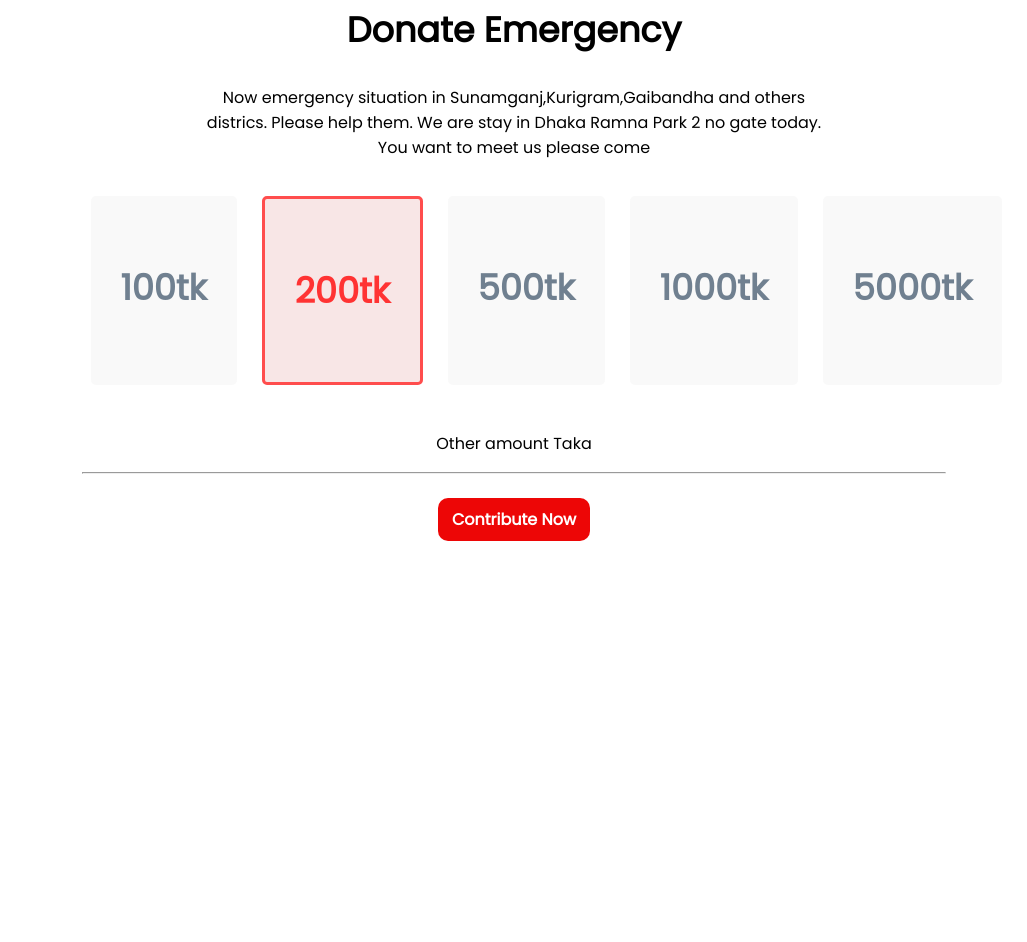
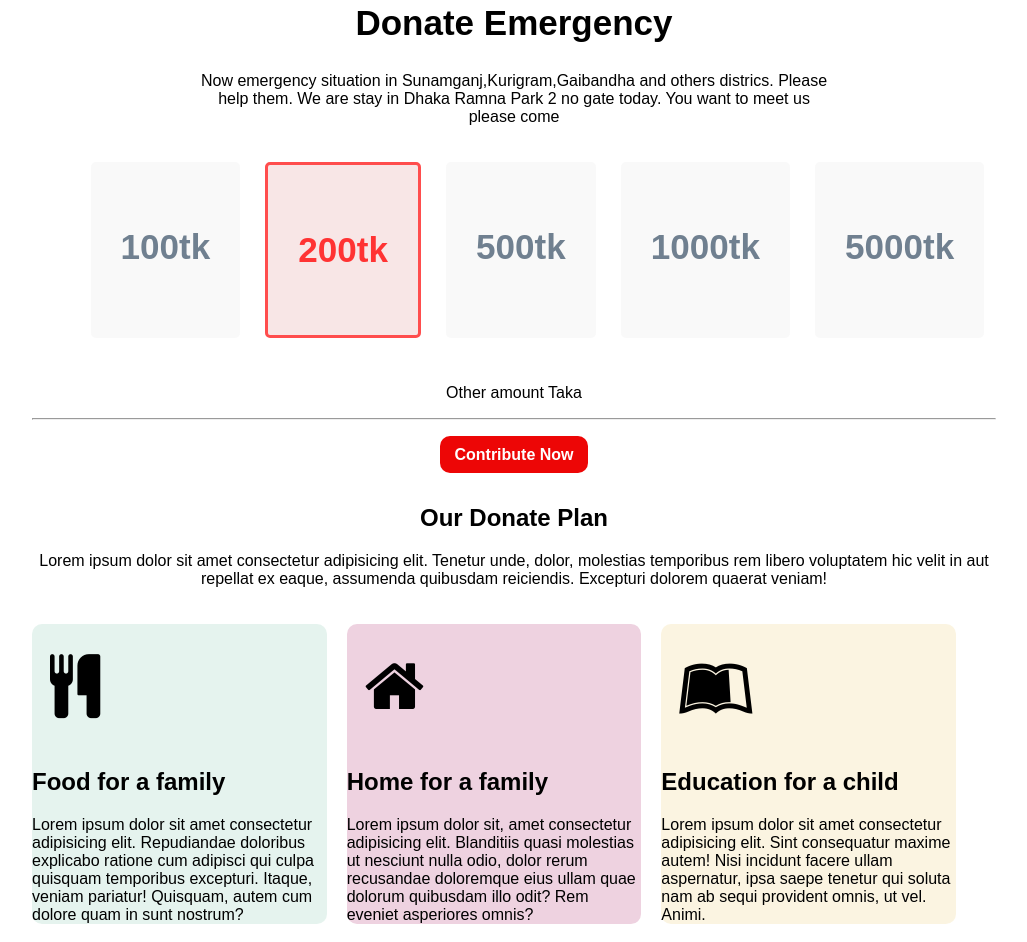
Before and after one commit to Hafiz0073/donate-for-them, a plain HTML site: page index.html in a window 1280 px wide. Shown: the part 605-1547 px from the top of the page, without its empty margins (126-1153 px from the left). Before the commit the page ends 1155 px from the top, so only its background shows below. Drawn offline with Linux system fonts and the light colour scheme.

Commit message:
third section

```diff
--- a/index.html
+++ b/index.html
@@ -9,7 +9,8 @@
     <link rel="stylesheet" href="style.css">
     <link rel="preconnect" href="https://fonts.googleapis.com">
     <link rel="preconnect" href="https://fonts.gstatic.com" crossorigin>
-    <link href="https://fonts.googleapis.com/css2?family=Merriweather&family=Poppins&display=swap" rel="stylesheet">
+    <link rel="stylesheet" href="https://cdnjs.cloudflare.com/ajax/libs/font-awesome/4.7.0/css/font-awesome.min.css">
+    <link rel="stylesheet" href="style.css">
 </head>
 
 <body>
@@ -50,9 +51,41 @@
             <br>
             <a class="contribute-button" href="http://">Contribute Now</a>
         </div>
+    </section>
+    <section class="donate-plan ">
+        <div class="donet-content final-amount">
+            <h1>Our Donate Plan</h1>
+            <p>Lorem ipsum dolor sit amet consectetur adipisicing elit. Tenetur unde, dolor, molestias temporibus rem
+                libero voluptatem hic velit in aut repellat ex eaque, assumenda quibusdam reiciendis. Excepturi dolorem
+                quaerat veniam!</p>
+        </div>
+    </section>
+    <section class="needed">
+        <div class="donate-summery">
+            <div class="food">
+                <i class="fa fa-4x fa-cutlery icon" aria-hidden="true"></i>
+                <h1>Food for a family</h1>
+                <p>Lorem ipsum dolor sit amet consectetur adipisicing elit. Repudiandae doloribus explicabo ratione cum
+                    adipisci qui culpa quisquam temporibus excepturi. Itaque, veniam pariatur! Quisquam, autem cum
+                    dolore quam in sunt nostrum?</p>
+            </div>
+            <div class="home">
+                <i class="fa fa-4x fa-home icon" aria-hidden="true"></i>
+                <h1>Home for a family</h1>
+                <p>Lorem ipsum dolor sit, amet consectetur adipisicing elit. Blanditiis quasi molestias ut nesciunt
+                    nulla odio, dolor rerum recusandae doloremque eius ullam quae dolorum quibusdam illo odit? Rem
+                    eveniet asperiores omnis?</p>
+            </div>
+            <div class="education">
+                <i class="fa fa-4x fa-leanpub icon" aria-hidden="true"></i>
+                <h1>Education for a child</h1>
+                <p>Lorem ipsum dolor sit amet consectetur adipisicing elit. Sint consequatur maxime autem! Nisi incidunt
+                    facere ullam aspernatur, ipsa saepe tenetur qui soluta nam ab sequi provident omnis, ut vel. Animi.
+                </p>
+            </div>
+        </div>
+    </section>
 
-
-    </section>
 </body>
 
 </html>
--- a/style.css
+++ b/style.css
@@ -100,6 +100,42 @@ body {
 }
 
 .final-amount {
-    padding: 10px 200px;
+    padding: 10px 150px;
     text-align: center;
 }
+
+.donate-summery {
+    display: flex;
+    padding: 10px 150px;
+    margin-right: 20px;
+    border-radius: 10px;
+
+}
+
+.food {
+    width: 350px;
+    height: 300px;
+    background-color: #d0e9e08a;
+    margin-right: 20px;
+    border-radius: 10px;
+}
+
+.home {
+    width: 350px;
+    height: 300px;
+    background-color: #eed2e0;
+    margin-right: 20px;
+    border-radius: 10px;
+}
+
+.education {
+    width: 350px;
+    height: 300px;
+    background-color: #f7ebc78a;
+    margin-right: 20px;
+    border-radius: 10px;
+}
+
+.icon {
+    padding: 30px 18px;
+}
```
